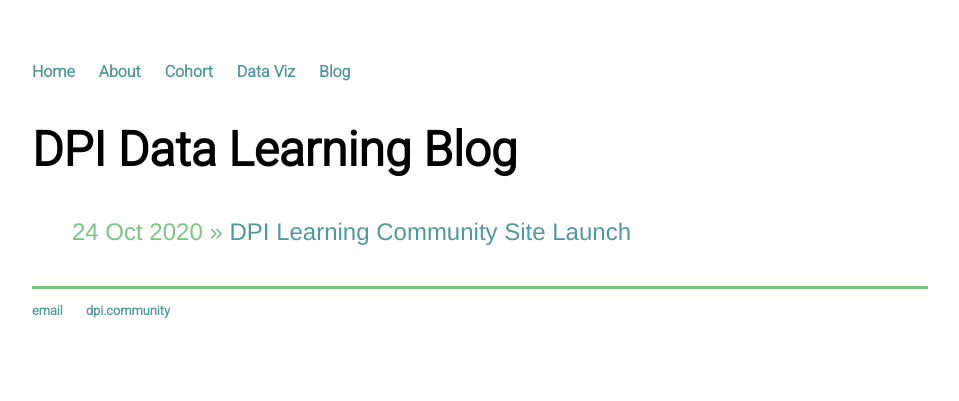
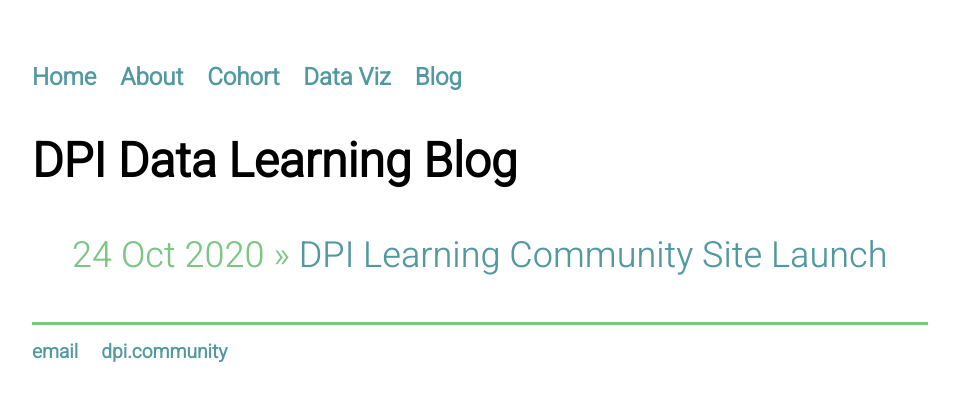
Before and after one commit to democracy-power-innovation/democracy-power-innovation.github.io, a Jekyll site: the page built from blog/index.html, in a window 1280 px wide. Shown: the top 401 px of the page, without its empty margins (160-1119 px from the left). Built offline with Jekyll 4.4.1, drawn with Linux system fonts in a browser that asks for light colours.

Commit message:
Update main.css

```diff
--- a/css/main.css
+++ b/css/main.css
@@ -43,15 +43,19 @@ footer {
     color: #52999f;
 }
 
+ul li { font-family: Heebo, Sans-Serif;
+    font-size: 1.5em;
+}
+
 ul.posts {
     margin: 20px auto 40px;
     font-size: 1.5em;
-    font-family:'Quicksand', 'Helvetica', 'Sans-Serif';
+    font-family:'Heebo', 'Helvetica', 'Sans-Serif';
     color: #7cc683;
 }
 
 ul.posts li {
     list-style: none;
-    font-family:'Quicksand', 'Helvetica', 'Sans-Serif';
+    font-family:'Heebo', 'Helvetica', 'Sans-Serif';
     color: #7cc683;
 }
```
